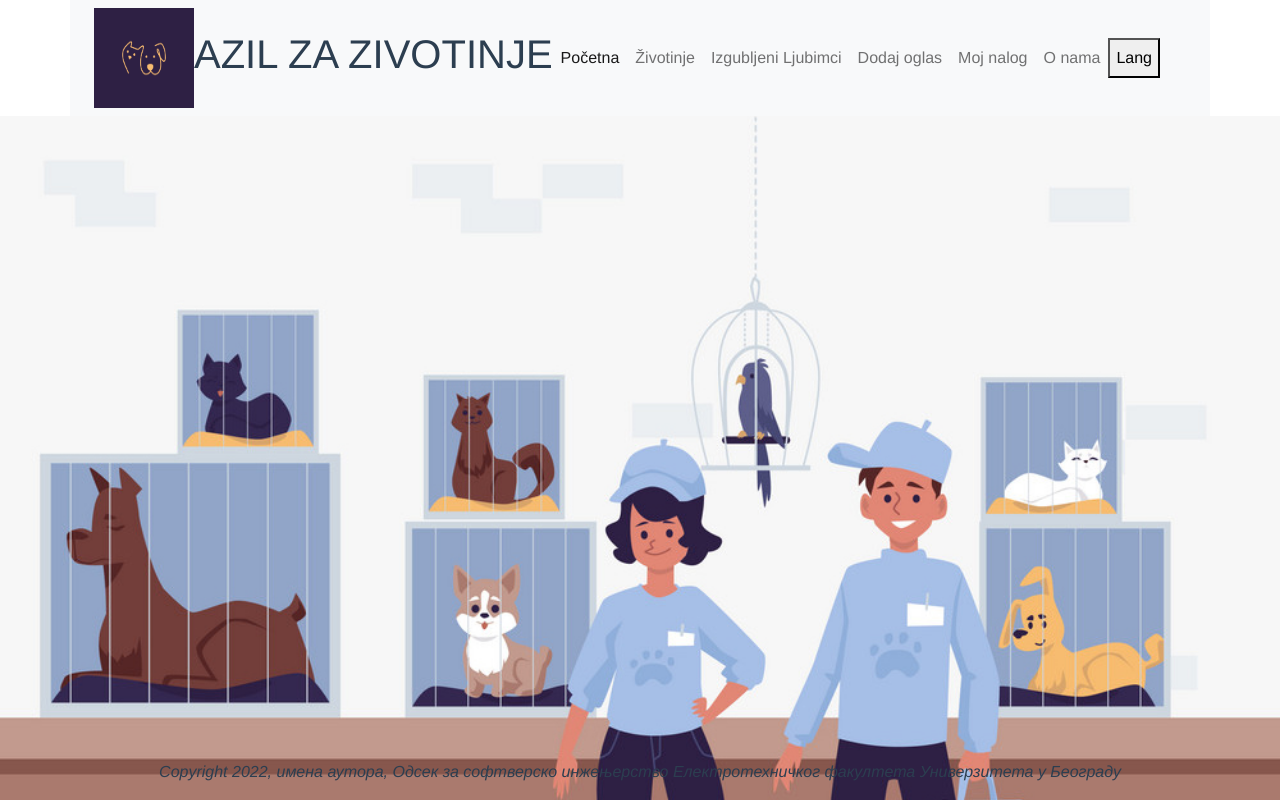
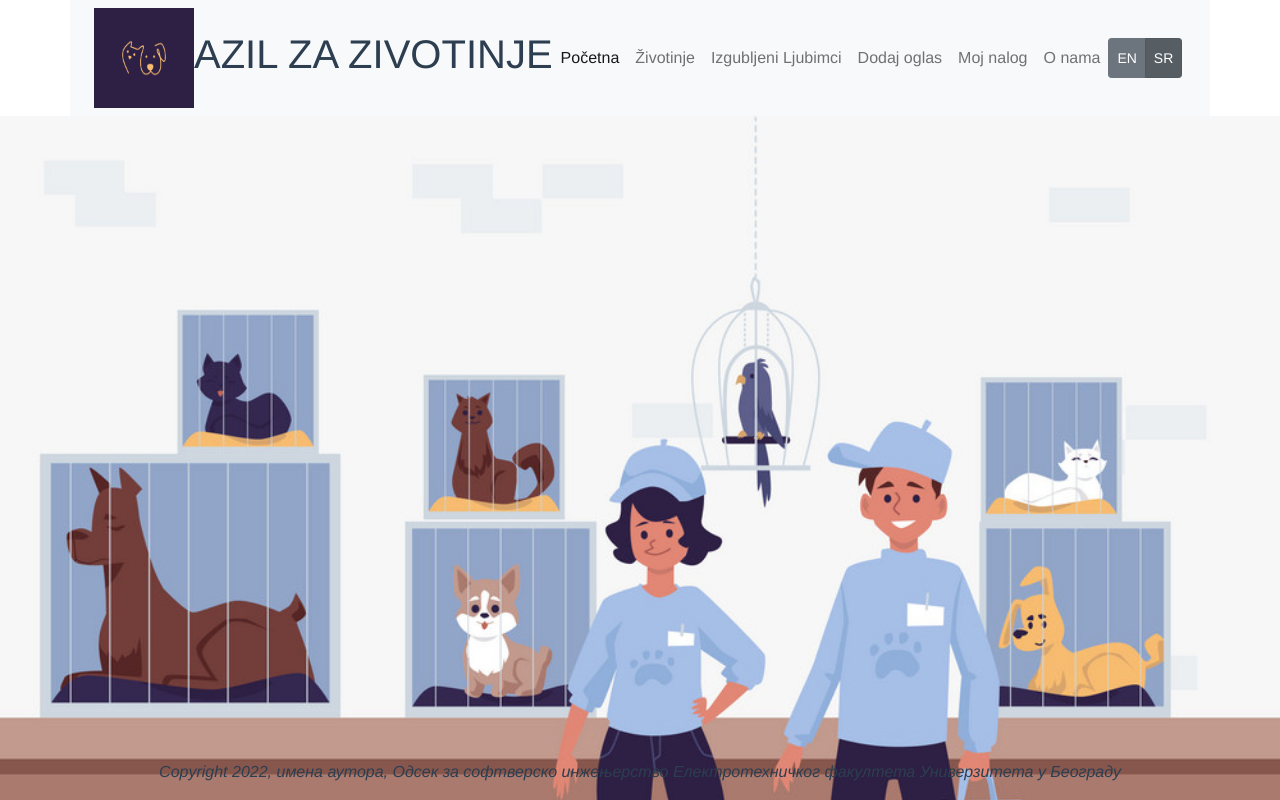
Before and after one commit to miticn/azil-za-zivotinje, a Vue app: page / in a window 1280 px wide. Shown: the top 800 px of the page. Built offline with nearby package versions, Linux system fonts and the light colour scheme.

Commit message:
Lang & ico

```diff
--- a/src/App.vue
+++ b/src/App.vue
@@ -16,7 +16,10 @@
             <router-link to="/addyourad" :class="($route.name =='addyourad')?'nav-item nav-link active':'nav-item nav-link'">{{mylangData.add}}</router-link>
             <router-link to="/myaccount" :class="($route.name =='myaccount')?'nav-item nav-link active':'nav-item nav-link'">{{mylangData.myaccount}}</router-link>
             <router-link to="/about" :class="($route.name =='about')?'nav-item nav-link active':'nav-item nav-link'">{{mylangData.about}}</router-link>
-            <button @click="changeLang()">Lang</button>
+            <div class="btn-group">
+              <button type="button" @click="changeLang('en')" :class="(this.currentLang=='en')?'btn btn-sm btn-secondary active':'btn btn-sm btn-secondary'">EN</button>
+              <button type="button" @click="changeLang('sr')" :class="(this.currentLang=='sr')?'btn btn-sm btn-secondary active':'btn btn-sm btn-secondary'">SR</button>
+            </div>
         </div>
     </div>
     </div>
@@ -76,13 +79,12 @@ nav a.router-link-exact-active {
       this.mylangData = fullLangData[this.currentLang];
     },
     methods:{
-      changeLang(){
-        this.currentLang = localStorage.getItem("lang");
-        if(this.currentLang=="en"){
-          this.currentLang="sr";
+      changeLang(lan){
+        if(lan=="en"){
+          this.currentLang="en";
         }
-        else{
-          this.currentLang="en"
+        else if(lan=="sr"){
+          this.currentLang="sr"
         }
         localStorage.setItem("lang",this.currentLang);
         this.$router.go();
```
Also changed, not shown: 1 other file (tests, documents, lock files or other folders).
